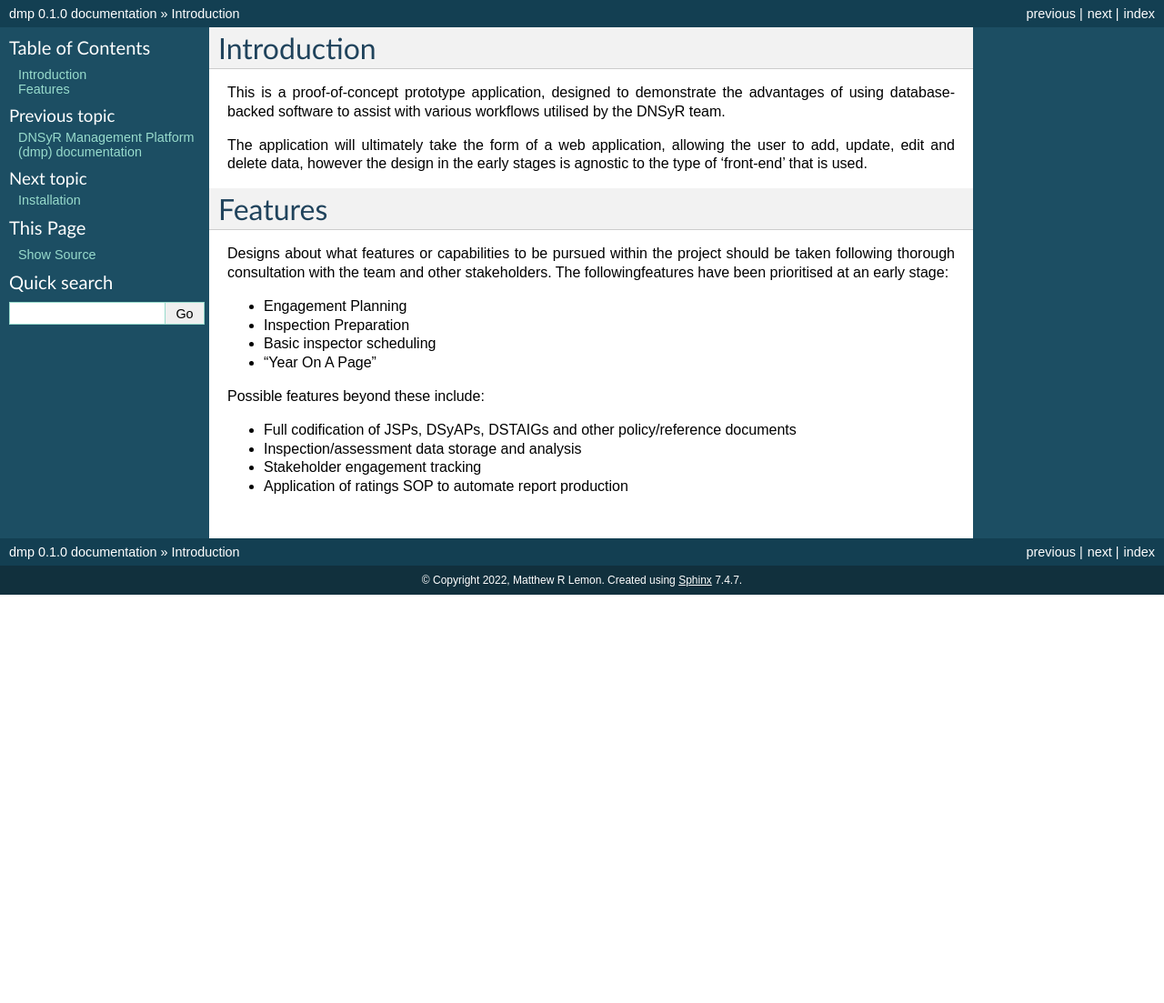
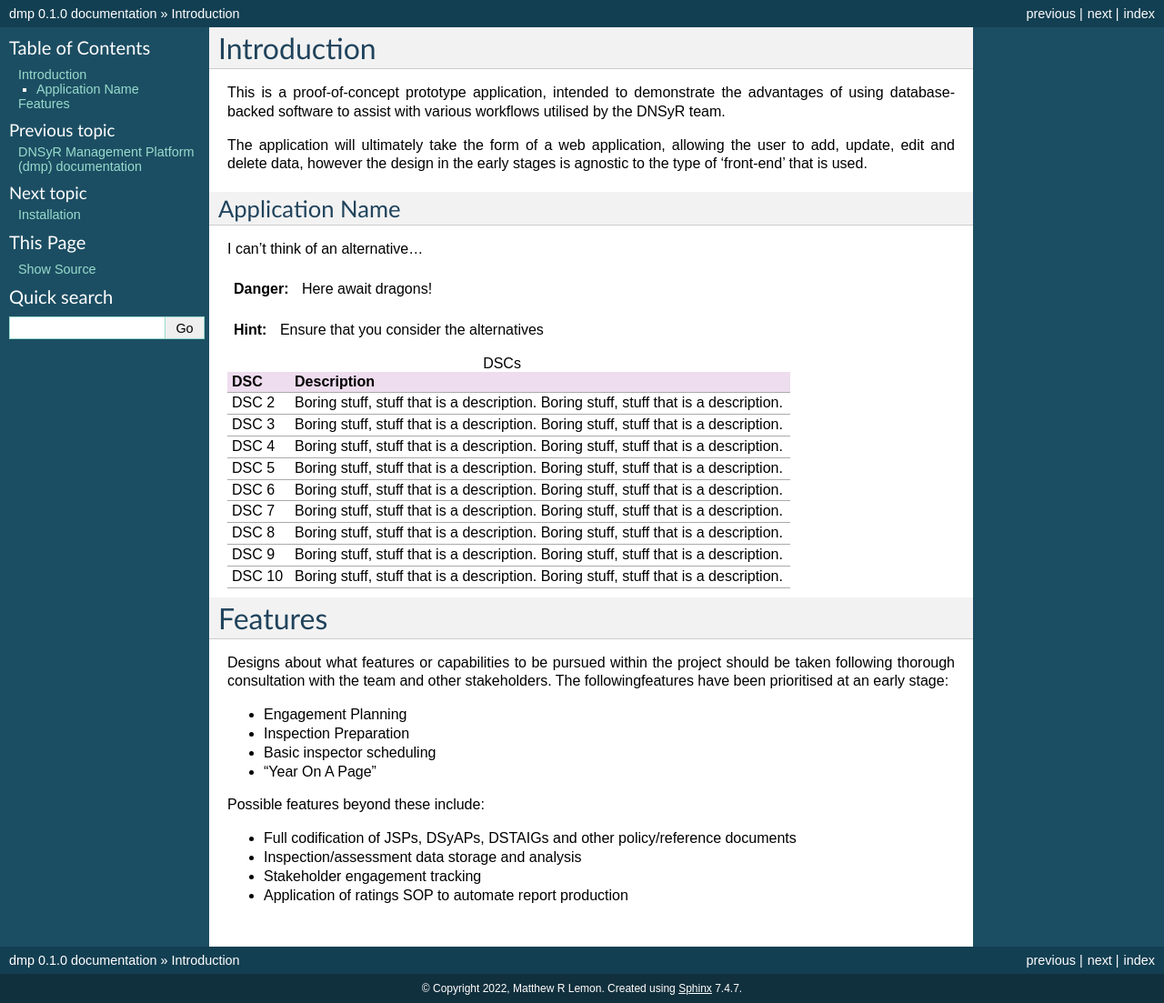
Before and after one commit to yulqen/dmp, a Sphinx documentation site: the page built from docs/usage/introduction.rst, in a window 1280 px wide. Shown: the whole page at 91% size. Built offline with Sphinx 7.4.7, drawn with Linux system fonts in a browser that asks for light colours; before the commit the page ends 900 px from its top, so only the background shows below that.

Commit message:
fixed bug introduced by clearing out typing stuff - and docs

```diff
--- a/docs/usage/introduction.rst
+++ b/docs/usage/introduction.rst
@@ -1,9 +1,39 @@
 Introduction
 ============
 
-This is a proof-of-concept prototype application, designed to demonstrate the advantages of using database-backed software to assist with various workflows utilised by the DNSyR team.
+This is a proof-of-concept prototype application, intended to demonstrate the advantages of using database-backed software to assist with various workflows utilised by the DNSyR team.
 
 The application will ultimately take the form of a web application, allowing the user to add, update, edit and delete data, however the design in the early stages is agnostic to the type of 'front-end' that is used.
+
+Application Name
+++++++++++++++++
+
+I can't think of an alternative...
+
+.. DANGER::
+   Here await dragons!
+
+.. hint::
+   Ensure that you consider the alternatives
+
+.. table:: DSCs
+   :widths: auto
+   :align: left
+
+   ======  ============
+   DSC     Description
+   ======  ============
+   DSC 2   Boring stuff, stuff that is a description. Boring stuff, stuff that is a description.
+   DSC 3   Boring stuff, stuff that is a description. Boring stuff, stuff that is a description.
+   DSC 4   Boring stuff, stuff that is a description. Boring stuff, stuff that is a description.
+   DSC 5   Boring stuff, stuff that is a description. Boring stuff, stuff that is a description.
+   DSC 6   Boring stuff, stuff that is a description. Boring stuff, stuff that is a description.
+   DSC 7   Boring stuff, stuff that is a description. Boring stuff, stuff that is a description.
+   DSC 8   Boring stuff, stuff that is a description. Boring stuff, stuff that is a description.
+   DSC 9   Boring stuff, stuff that is a description. Boring stuff, stuff that is a description.
+   DSC 10  Boring stuff, stuff that is a description. Boring stuff, stuff that is a description.
+   ======  ============
+
 
 Features
 ========
```
Also changed, not shown: 1 other file.
